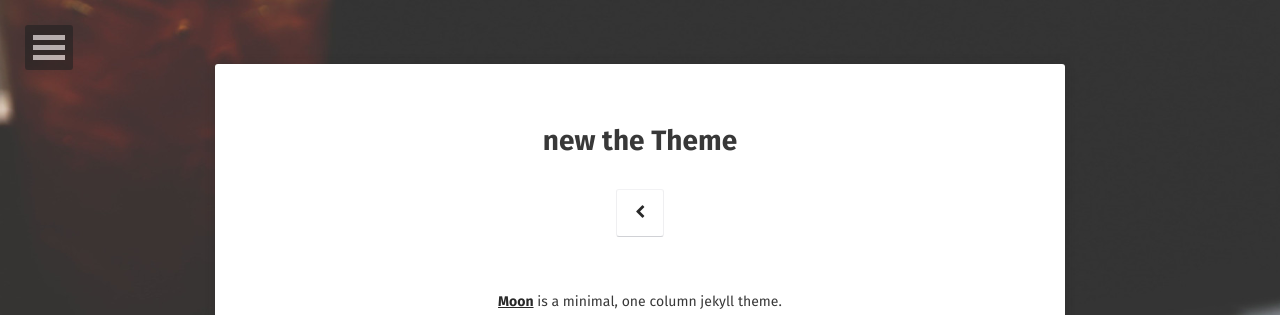
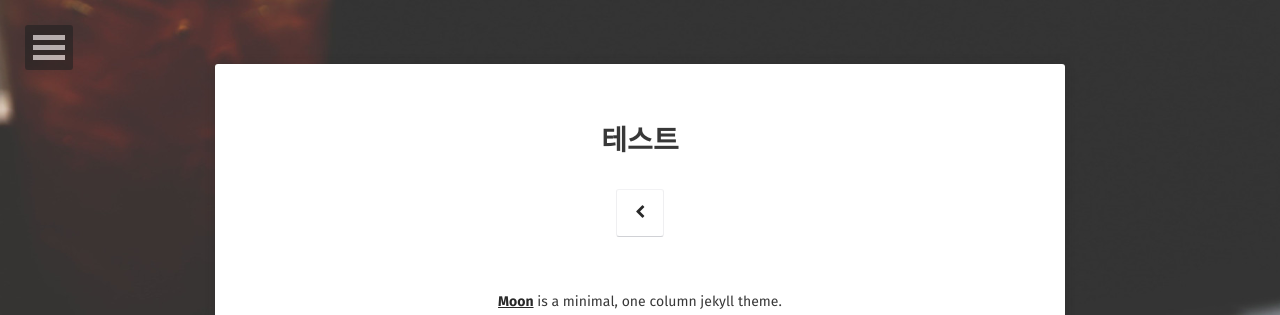
Before and after one commit to sunmoo6457/sunmoo6457.github.com, a Jekyll site: the page built from new/index(new).md, in a window 1280 px wide. Shown: the top 315 px of the page. Built offline with Jekyll 4.4.1, drawn with Linux system fonts in a browser that asks for light colours; some web fonts are replaced.

Commit message:
Update index(new).md

```diff
--- a/new/index(new).md
+++ b/new/index(new).md
@@ -1,6 +1,6 @@
 ---
 layout: page
-title: new the Theme
+title: 테스트
 tags: [new, Jekyll, theme, moon]
 date: 2021-07-24
 comments: false
```
